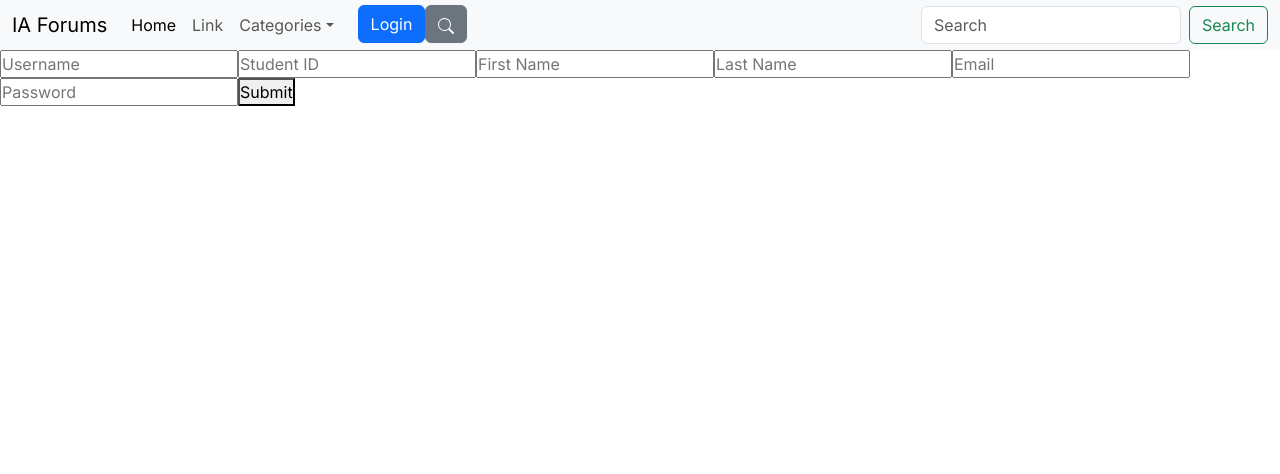
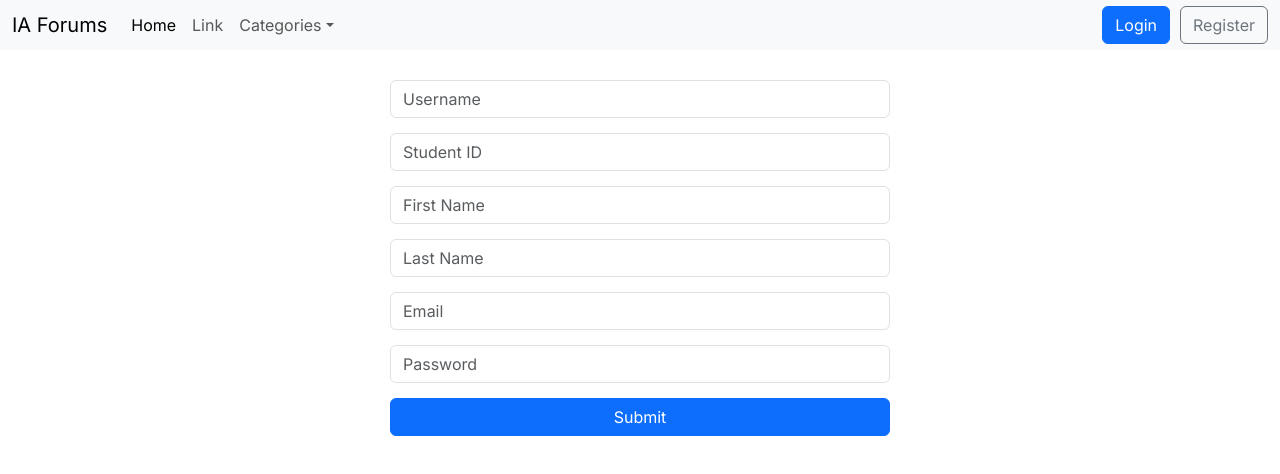
Before and after one commit to BigJella/ia-forum, a Next.js app: page /register in a window 1280 px wide. Shown: the top 474 px of the page. Built offline with nearby package versions, Linux system fonts and the light colour scheme.

Commit message:
Sexified the login page. Fixed navbar styles.

```diff
--- a/src/app/components/Navbar.tsx
+++ b/src/app/components/Navbar.tsx
@@ -34,21 +34,24 @@ export default function Navbar() {
               <li className="nav-item">
                 <a className="nav-link disabled" aria-disabled="true"></a>
               </li>
-              <li className="nav-item">
-                <a className="btn btn-primary" href="#" role="button">Login</a>
-              </li>
-              <li className="nav-item">
+              {/* <li className="nav-item">
                 <button type="button" className="btn btn-secondary">
                   <svg xmlns="http://www.w3.org/2000/svg" width="16" height="16" fill="currentColor" className="bi bi-search" viewBox="0 0 16 16">
                     <path d="M11.742 10.344a6.5 6.5 0 1 0-1.397 1.398h-.001q.044.06.098.115l3.85 3.85a1 1 0 0 0 1.415-1.414l-3.85-3.85a1 1 0 0 0-.115-.1zM12 6.5a5.5 5.5 0 1 1-11 0 5.5 5.5 0 0 1 11 0"></path>
                   </svg>
                 </button>
-              </li>
+              </li> */}
             </ul>
-            <form className="d-flex" role="search">
+            {/* <form className="d-flex" role="search">
               <input className="form-control me-2" type="search" placeholder="Search" aria-label="Search"></input>
               <button className="btn btn-outline-success" type="submit">Search</button>
-            </form>
+            </form> */}
+              <li className="nav-item" style={{listStyleType: "none", marginRight: "10px"}}>
+                <a className="btn btn-primary" href="#" role="button">Login</a>
+              </li>
+              <li className="nav-item" style={{listStyleType: "none"}}>
+                <a className="btn btn-outline-secondary" href="#" role="button">Register</a>
+              </li>
           </div>
         </div>
       </nav>
--- a/src/app/register/page.tsx
+++ b/src/app/register/page.tsx
@@ -1,5 +1,6 @@
 "use client"
 import { useState } from "react"
+import styles from "./register.module.css";
 
 export default function RegisterPage() {
     const [username, setUsername] = useState("");
@@ -30,17 +31,21 @@ export default function RegisterPage() {
             },
             body: JSON.stringify(infoObj)
           });
-        // const content = await rawResponse.json();
-        // console.log(content);
+        const content = await rawResponse.json();
+        console.log(content);
     }
 
-    return <form onSubmit={(e) => handleSubmit(e)}>
-        <input placeholder="Username" value={username} onChange={(e) => setUsername(e.target.value)} type="text"/>
-        <input placeholder="Student ID" value={student_id} onChange={(e) => setStudentId(e.target.value)} type="number"/>
-        <input placeholder="First Name" value={firstName} onChange={(e) => setFirstName(e.target.value)} type="text"/>
-        <input placeholder="Last Name" value={lastName} onChange={(e) => setLastName(e.target.value)} type="text"/>
-        <input placeholder="Email" value={email} onChange={(e) => setEmail(e.target.value)} type="email"/>
-        <input placeholder="Password" value={password} onChange={(e) => setPassword(e.target.value)} type="password"/>
-        <button type="submit">Submit</button>
-    </form>
+    return (
+    <div className={styles.formWrapper}>
+        <form onSubmit={(e) => handleSubmit(e)} className={styles.form}>
+            <input className="form-control" placeholder="Username" value={username} onChange={(e) => setUsername(e.target.value)} type="text"/>
+            <input className="form-control" placeholder="Student ID" value={student_id} onChange={(e) => setStudentId(e.target.value)} type="number"/>
+            <input className="form-control" placeholder="First Name" value={firstName} onChange={(e) => setFirstName(e.target.value)} type="text"/>
+            <input className="form-control" placeholder="Last Name" value={lastName} onChange={(e) => setLastName(e.target.value)} type="text"/>
+            <input className="form-control" placeholder="Email" value={email} onChange={(e) => setEmail(e.target.value)} type="email"/>
+            <input className="form-control" placeholder="Password" value={password} onChange={(e) => setPassword(e.target.value)} type="password"/>
+            <button type="submit" className="btn btn-primary">Submit</button>
+        </form>
+    </div>
+    )
 }
--- /dev/null
+++ b/src/app/register/register.module.css
@@ -0,0 +1,12 @@
+.form {
+    display: flex;
+    flex-direction: column;
+    width: 500px;
+    gap: 15px;
+}
+
+.formWrapper {
+    display: flex;
+    justify-content: center;
+    margin-top: 30px;
+}
```
